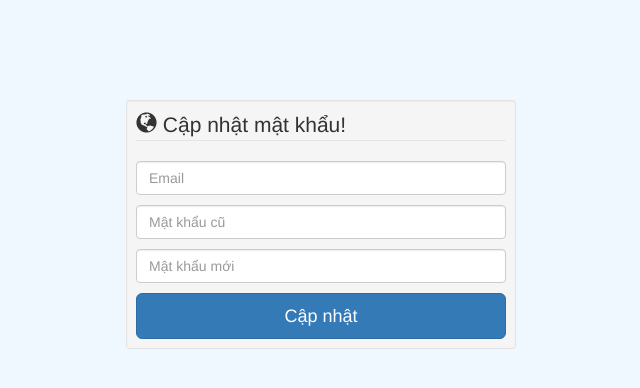
After one commit to mrten35/ProjectWebsiteBanHangThoiTrang, a PHP site: page /UpdatePassword.php in a window 1400 px wide. The commit adds this page. Shown: the top 388 px of the page, without its empty margins (479-1119 px from the left). Run offline with PHP 8.4, Linux system fonts and the light colour scheme; some libraries are stand-ins or nearby versions.

Commit message:
Thêm trang Update mật khẩu + thẩy đổi đường dẫn trang đăng nhập

```diff
--- /dev/null
+++ b/view/UpdatePassword.php
@@ -0,0 +1,23 @@
+<!DOCTYPE html>
+<html lang="en">
+<head>
+    <?php
+        include "layout/headerLogin.php";
+    ?>
+</head>
+<body style="background-color:aliceblue;">
+    <div class="container">
+        <div class="row">
+            <div class="col-xs-12 col-sm-12 col-md-4 well well-sm col-md-offset-4">
+                <legend><i class="glyphicon glyphicon-globe"></i> Cập nhật mật khẩu!</legend>
+                <form action="../controller/DoiMatKhau.php" method="POST" >
+                        <input class="form-control" name="txt_username" placeholder="Email" type="username">
+                        <input class="form-control" name="txt_password" placeholder="Mật khẩu cũ" type="password">
+                        <input class="form-control" name="txt_newpassword" placeholder="Mật khẩu mới" type="password">
+                        <button class="btn btn-lg btn-primary btn-block" type="submit" name="btn_Capnhat"> Cập nhật</button>
+                </form>
+            </div>
+        </div>
+    </div>
+</body>
+</html>
--- a/view/dangnhap.php
+++ b/view/dangnhap.php
@@ -10,7 +10,7 @@
         <div class="row">
             <div class="col-xs-12 col-sm-12 col-md-4 well well-sm col-md-offset-4">
                 <legend><i class="glyphicon glyphicon-globe"></i> Đăng nhập!</legend>
-                <form action="../controller/dangnhapController.php" method="POST" >
+                <form action="../controller/DangNhapController.php" method="POST" >
                         <input class="form-control" name="txt_username" placeholder="Email" type="username">
                         <input class="form-control" name="txt_password" placeholder="Mật khẩu" type="password">
                         <div class="form-group">
```
